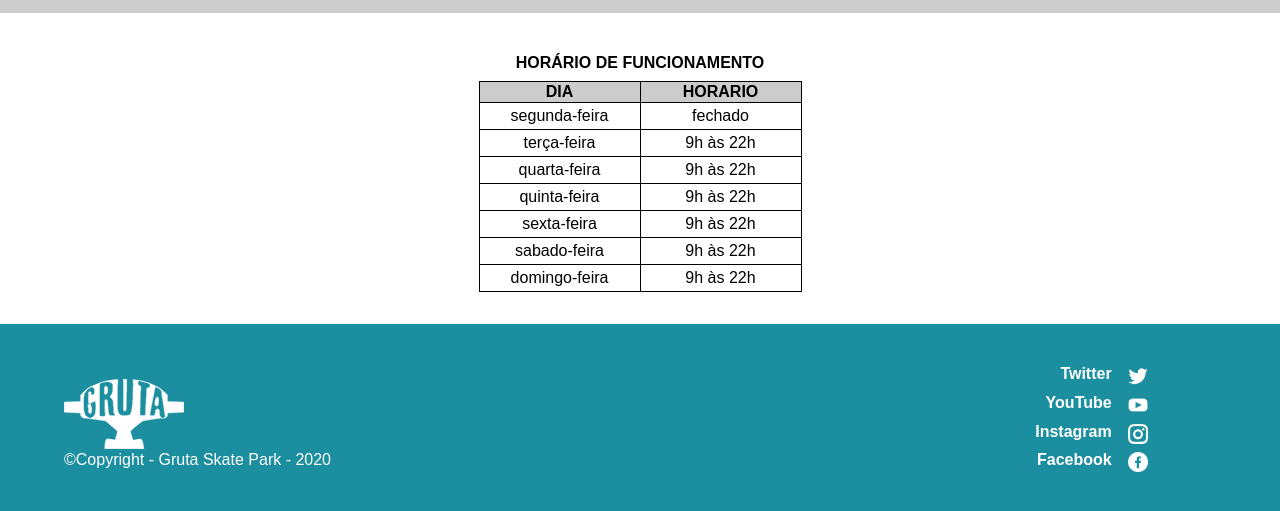
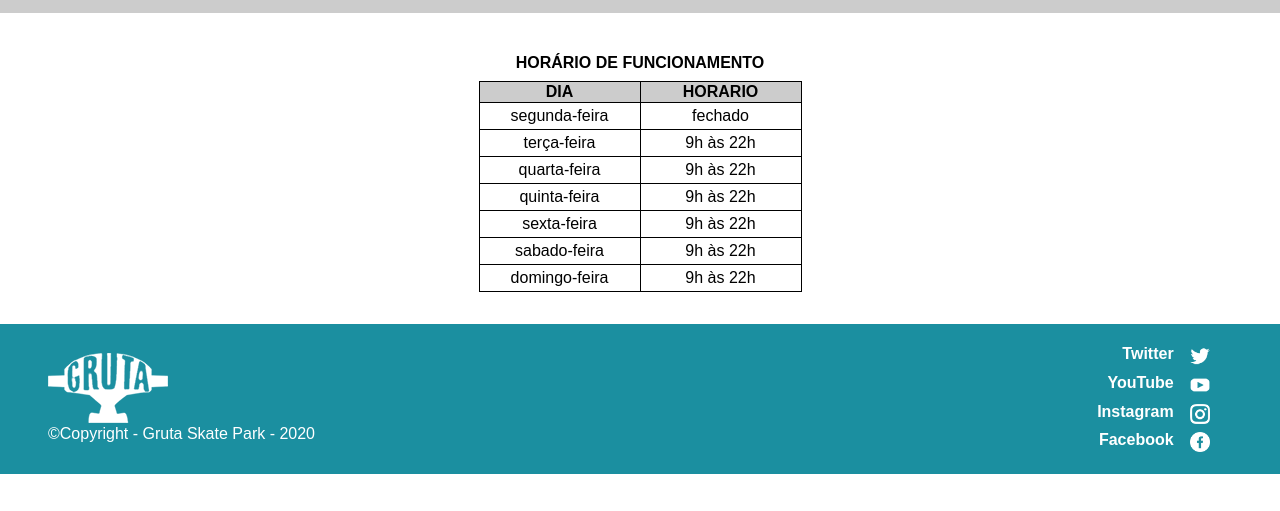
Before and after one commit to sue1en/Gruta-Skate-Park, a plain HTML site: page index.html in a window 1280 px wide. Shown: the part 1748-2259 px from the top of the page. After the commit the page ends 2222 px from the top, so only its background shows below. Drawn offline with Linux system fonts and the light colour scheme; a web font is replaced by a local one.

Commit message:
edit style.css

```diff
--- a/style.css
+++ b/style.css
@@ -1,5 +1,8 @@
 body{
     font-family: 'Muli', sans-serif;
+    display: flex;
+    flex-direction: column;
+    min-height: 100vh;
 }
 /*cabecalho e rodape*/
 header{
@@ -31,7 +34,6 @@ nav a{
     text-decoration:none;
     text-transform:uppercase;
     font-weight:bolder;
-
 }
 nav a:hover{
     color:#000000;
@@ -40,20 +42,21 @@ nav a:hover{
 }
 footer{
     background:#1b8fa0;
-    /* width:100%; */
+    width:100%;
+    height: 150px;
 }
 .caixa-rodape{
-    position:static;
-    padding:1em 3em;
+    display: flex;
+    justify-content: center;
+    align-items: center;
 }
 .lista-de-midias{
     position:relative;
     display:inline-block;
     text-align: right;
     color:#FFFFFF;
-    padding:20px;
+    padding:1em;
     width:45%;
-
 }
 .lista-de-midias li{
     display:block;
@@ -73,7 +76,9 @@ footer{
     width:45%;
 }
 /*fim_cabecalho e rodape*/
-
+main{
+    margin-bottom:auto;
+}
 .titulo-principal{
     text-align:center;
     font-size:30px;
@@ -301,7 +306,11 @@ form label, form legend{
     .formulario-padrao, .enviar{
         width:80%;
     }
+    footer{
+        height: auto;
+    }
     .logo-rodape, .caixa-rodape{
+        flex-direction: column;
         text-align:center;
     }
     .tabela_eventos{
```
